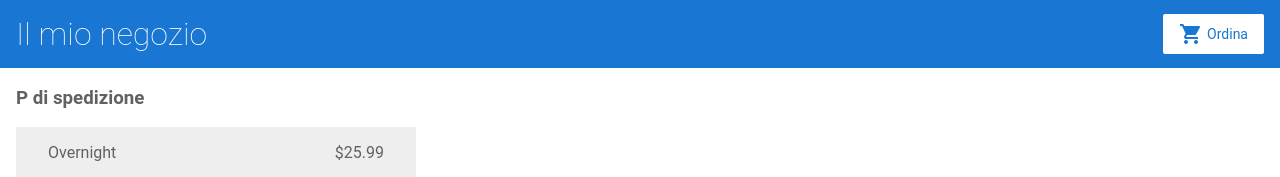
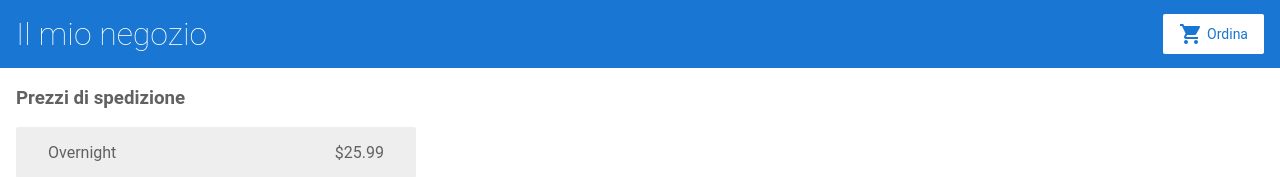
Before and after one commit to dprimon/angular-nrqxbs, an Angular app: page /shipping in a window 1280 px wide. Shown: the top 177 px of the page. Built offline with nearby package versions, Linux system fonts and the light colour scheme.

Commit message:
1 file modified

```diff
--- a/src/app/shipping/shipping.component.html
+++ b/src/app/shipping/shipping.component.html
@@ -1,4 +1,4 @@
-<h3>P di spedizione</h3>
+<h3>Prezzi di spedizione</h3>
 
 <div class="shipping-item" *ngFor="let shipping of shippingCosts | async">
   <span>{{ shipping.type }}</span>
```
